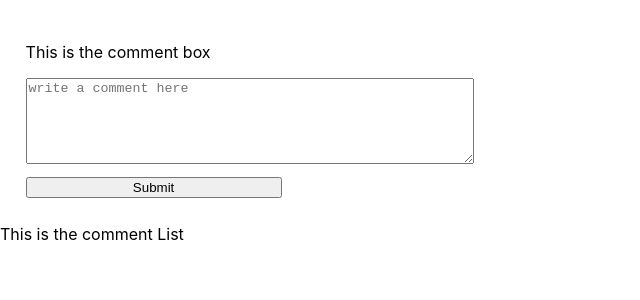
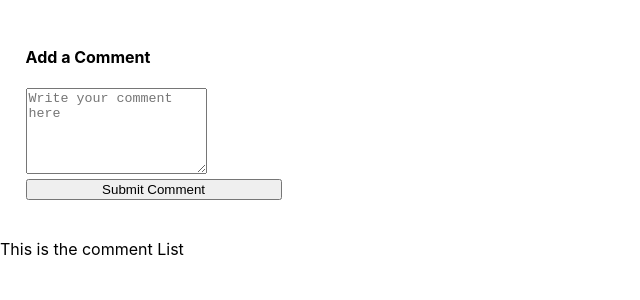
Before and after one commit to aelise17264/testing, a React (Create React App) app: page / in a window 1280 px wide. Shown: the top 300 px of the page, without its empty margins (0-640 px from the left). Built offline with nearby package versions, Linux system fonts and the light colour scheme.

Commit message:
rewrote commentbox to follow class component style, created test file to test our commentbox

```diff
--- a/src/Components/CommentBox.js
+++ b/src/Components/CommentBox.js
@@ -1,11 +1,33 @@
-import React from 'react';
+import React, {Component} from 'react';
 
-export default function CommentBox() {
-    return (
-    <div className="commentBox">
-    <p>This is the comment box</p>
-    <textarea placeholder="write a comment here"></textarea>
-    <button type="submit">Submit</button>
-    </div>
-    )
+class CommentBox extends Component{
+    state = { comment: ""};
+
+    handleChange = (event) => {
+        this.setState({comment: event.target.value})
+    }
+
+    handleSubmit = (event) => {
+        event.preventDefault()
+
+
+
+        this.setState({comment: ""})
+    }
+
+    render(){
+        return(
+            <div className="commentBox">
+                <form onSubmit={this.handleSubmit}>
+                    <h4>Add a Comment</h4>
+                    <textarea placeholder="Write your comment here" value={this.state.comment} onChange={this.handleChange}/>
+                    <div>
+                        <button type="submit">Submit Comment</button>
+                    </div>
+                </form>
+            </div>
+        )
+    }
 }
+
+export default CommentBox
--- a/src/index.css
+++ b/src/index.css
@@ -22,9 +22,9 @@
 }
 textarea{
   height: 10vh;
-  margin-bottom: 3%;
 }
 
 button{
   width: 20vw;
+  margin-bottom: 3%;
 }
```
Also changed, not shown: 1 other file (tests, documents, lock files or other folders).
